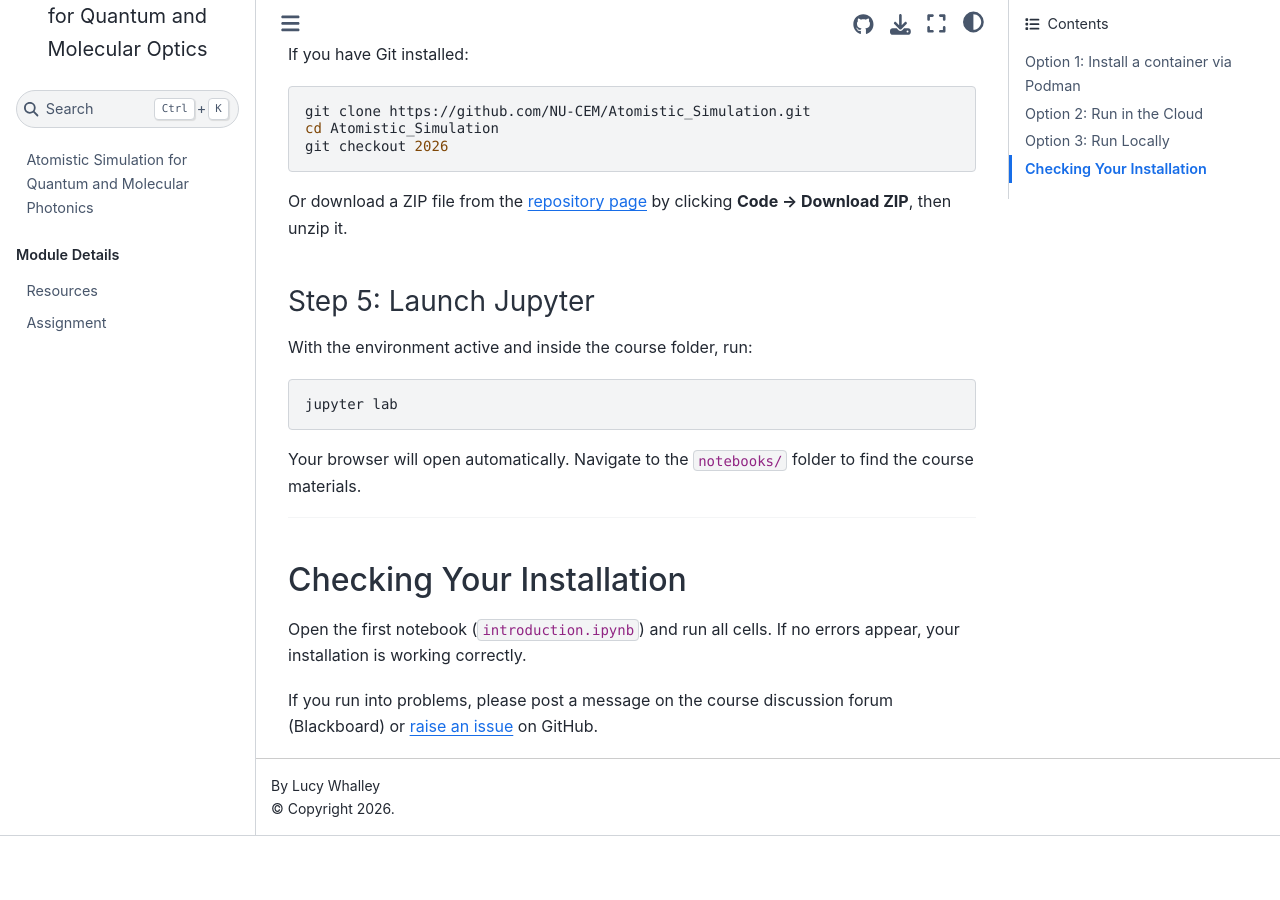
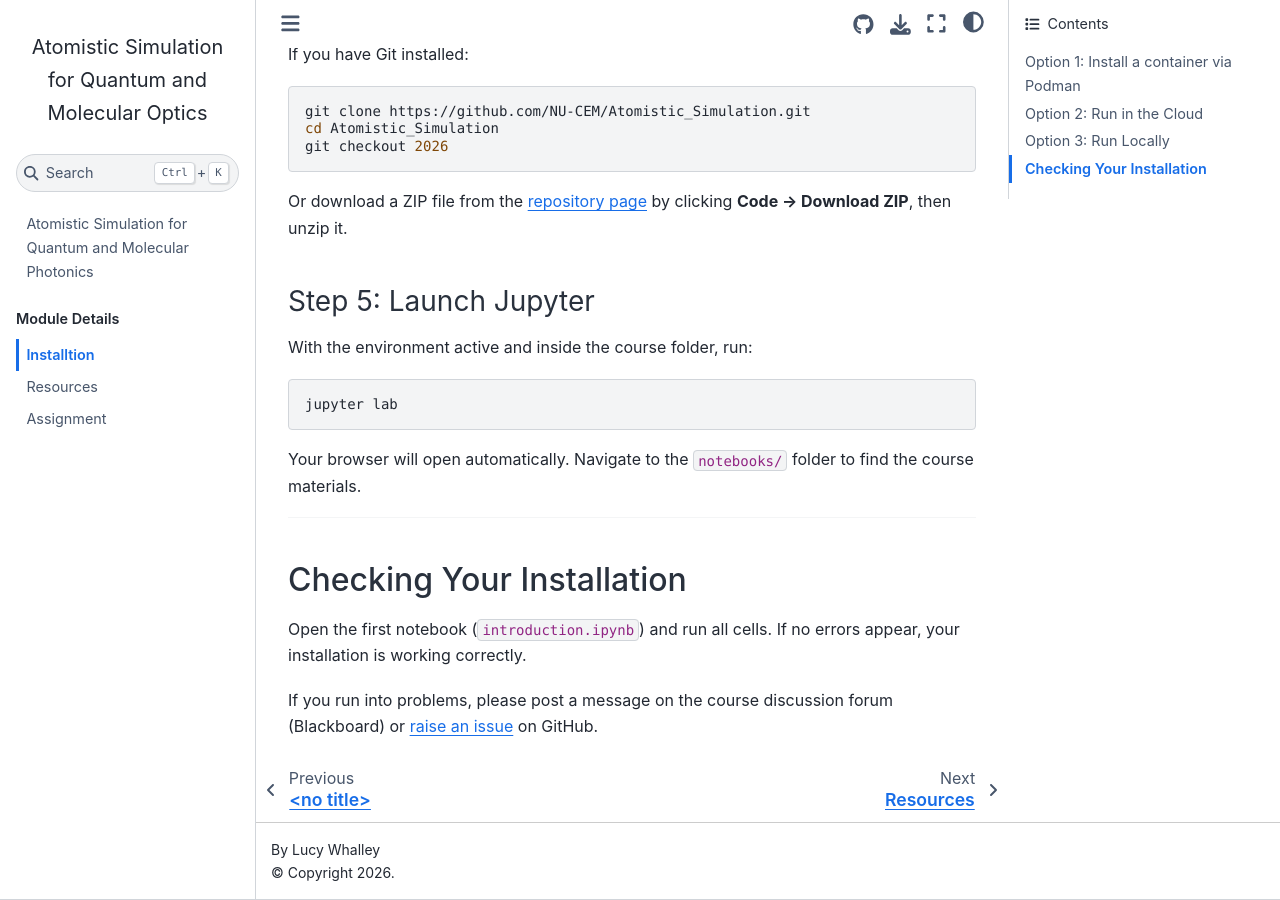
Before and after one commit to NU-CEM/Atomistic_Simulation, a Jupyter Book: the page built from installation.md, in a window 1280 px wide and 900 px high, scrolled down 2404 px. Built offline with Jupyter Book 1.0.4 settings and Sphinx 7.4.7 and the Sphinx Book theme 1.1.4, drawn with Linux system fonts in a browser that asks for light colours; pages that are not in the unit, such as notebooks, are missing from menus; before the commit the page ends 3240 px from its top, so only the background shows below that.

Commit message:
Update _toc.yml

```diff
--- a/_toc.yml
+++ b/_toc.yml
@@ -6,6 +6,8 @@ parts:
   chapters:
   - file: contents
     title: "Module Contents"
+  - file: installation
+    title: "Installtion"
   - file: resources
     title: "Resources"
   - file: assignment
```
